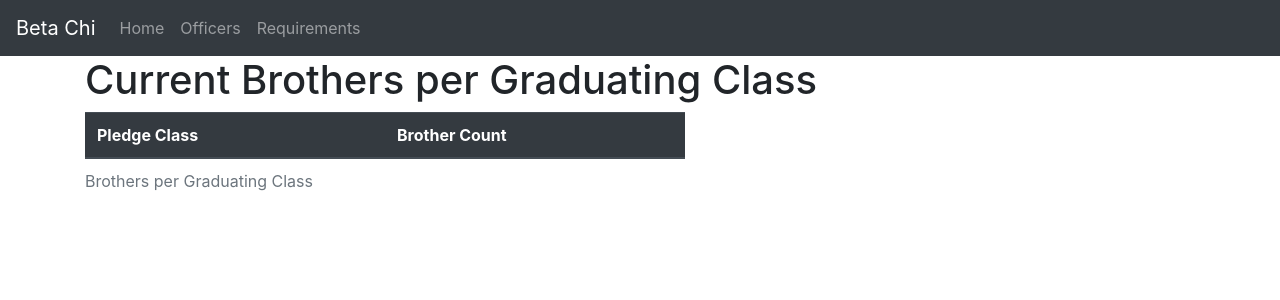
After one commit to jprechac/akpsi_betachi, a Django app: page /officer/grad-classes in a window 1280 px wide. The commit adds this page. Shown: the top 300 px of the page. Run offline with Django 3.2, Linux system fonts and the light colour scheme; the visitor is signed in with stand-in values (Sample User, id 1); lists and menus that the app fills with data are empty; parts of the project's set-up code (start-up, migrations or seed data) failed here and were passed over; some libraries are stand-ins or nearby versions.

Commit message:
add grad classes page

```diff
--- /dev/null
+++ b/akpsi_core/templates/akpsi_core/officers/grad_classes.html
@@ -0,0 +1,33 @@
+{% extends 'akpsi_core/base.html' %}
+{% load static %}
+
+{% block title %}
+Graduating Classes
+{% endblock title %}
+
+{% block content %}
+<div class='container'>
+    <h1>Current Brothers per Graduating Class</h1>
+    <div class='row'>
+        <div class="col-lg">
+            <table class="table table-striped table-hover" style="max-width: 600px;">
+                <caption>Brothers per Graduating Class</caption>
+                <thead class="thead-dark">
+                    <tr>
+                        <th scope="col" style="width: 50%;">Pledge Class</th>
+                        <th scope="col" style="width: 50%;">Brother Count</th>
+                    </tr>
+                </thead>
+                <tbody>
+                    {% for key, value in class_count.items %}
+                    <tr>
+                        <td>{{ key }}</td>
+                        <td>{{ value }}</td>
+                    </tr>
+                    {% endfor %}
+                </tbody>
+            </table>
+        </div>
+    </div>
+</div>
+{% endblock content %}
--- a/akpsi_core/templates/akpsi_core/officers/officer_home.html
+++ b/akpsi_core/templates/akpsi_core/officers/officer_home.html
@@ -24,6 +24,7 @@ Officer Home
             <ul>
                 <h5>Semester Information</h5>
                 <li><a href="{% url 'pledge_classes' %}">Pledge Classes</a></li>
+                <li><a href="{% url 'grad_classes' %}">Graduating Classes</a></li>
                 <h5>Academic Information</h5>
                 <li><a href="{% url 'majors' %}">Major & Senior College Counts</a></li>
             </ul>
--- a/akpsi_core/urls.py
+++ b/akpsi_core/urls.py
@@ -9,5 +9,6 @@ urlpatterns = [
     re_path(r'^officer/alumni_roster$', views.alumniRoster, name='alumni_roster'),
     re_path(r'^officer/majors$', views.majors, name="majors"),
     re_path(r'^officer/pledge-classes$', views.pledge_classes, name="pledge_classes"),
+    re_path(r'^officer/grad-classes$', views.grad_classes, name="grad_classes"),
     re_path(r'^(?P<pk>[A-Za-z0-9]{8})$', views.bro_details, name="bro_details"),
 ]
--- a/akpsi_core/views.py
+++ b/akpsi_core/views.py
@@ -145,3 +145,29 @@ def pledge_classes(request):
         context['class_count'].update({clas: count})
 
     return render(request, template, context)
+
+def grad_classes(request):
+    if not request.user.is_staff:
+        return HttpResponseForbidden()
+
+    template = "akpsi_core/officers/grad_classes.html"
+    context = {
+        'class_count': {}
+    }
+
+    grad_classes = MemberBetaChiActives.values('graduate_semester')
+    grad_classes = [i['graduate_semester'] for i in grad_classes]
+
+    unique_classes = []
+    for i in grad_classes:
+        if i not in unique_classes:
+            unique_classes.append(i)
+
+    for clas in unique_classes:
+        count = 0
+        for i in grad_classes:
+            if i == clas:
+                count += 1
+        context['class_count'].update({clas: count})
+
+    return render(request, template, context)
```
